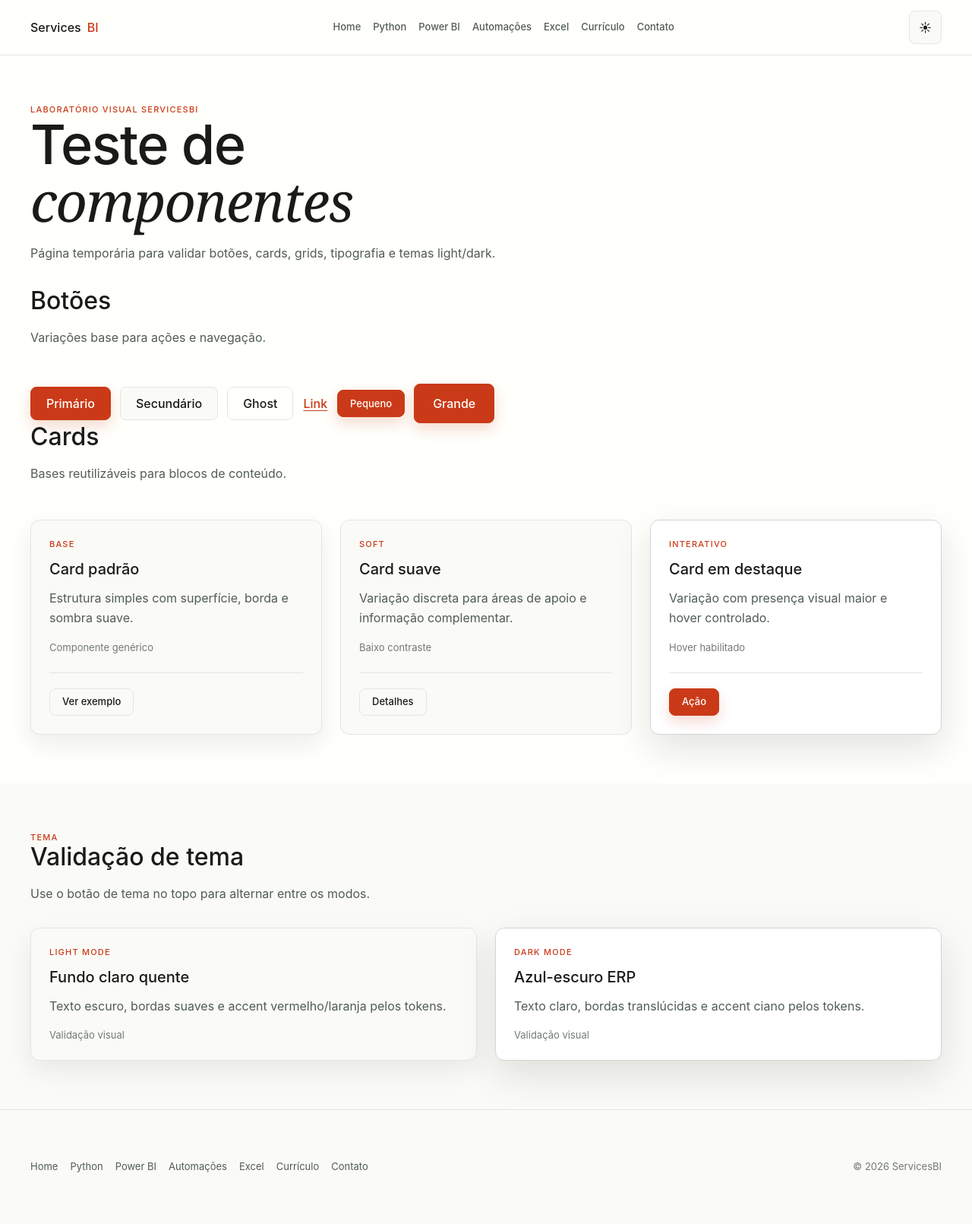
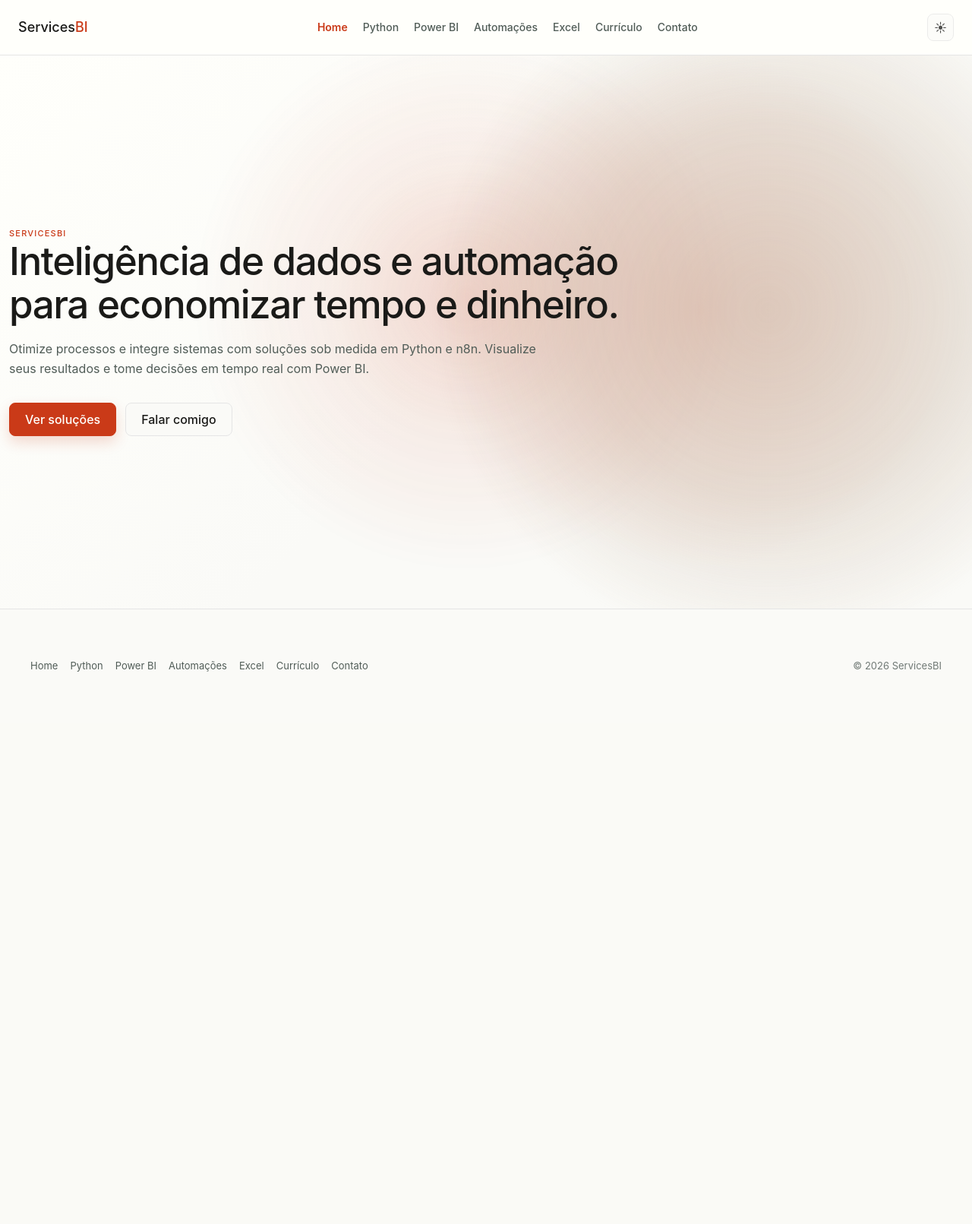
Before and after one commit to ServicesBI/site_servicesbi, a Django app: page / in a window 1280 px wide. Shown: the whole page at 76% size. After the commit the page ends 884 px from the top, so only its background shows below. Run offline with Django 5.2, Linux system fonts and the light colour scheme; some libraries are stand-ins or nearby versions.

Commit message:
Atualiza header e inicia home com robo

```diff
--- a/static/css/header.css
+++ b/static/css/header.css
@@ -8,7 +8,18 @@ body > header {
     backdrop-filter: blur(16px);
 }
 
-.site-header__inner,
+.site-header__inner {
+    width: 100%;
+    max-width: none;
+    min-height: 72px;
+    margin-inline: 0;
+    padding-inline: clamp(var(--space-3), 2vw, var(--space-6));
+    display: grid;
+    grid-template-columns: max-content 1fr max-content;
+    align-items: center;
+    gap: var(--space-4);
+}
+
 body > header > nav {
     width: min(100% - var(--space-6), var(--container-xl));
     min-height: 72px;
@@ -20,10 +31,12 @@ body > header > nav {
 }
 
 .site-logo {
+    justify-self: start;
     display: inline-flex;
     align-items: center;
-    gap: var(--space-2);
+    gap: 0;
     color: var(--color-text);
+    font-size: clamp(1.125rem, 1.4vw, 1.35rem);
     font-weight: var(--font-weight-medium);
     text-decoration: none;
 }
@@ -36,15 +49,26 @@ body > header > nav {
 body > header > nav {
     display: flex;
     align-items: center;
-    gap: var(--space-4);
+    gap: clamp(var(--space-3), 1.8vw, var(--space-5));
+}
+
+.site-nav {
+    justify-self: center;
+    justify-content: center;
 }
 
 .site-nav a,
 body > header > nav a {
     color: var(--color-text-body);
-    font-size: var(--font-size-caption);
+    font-size: clamp(0.875rem, 1vw, 0.975rem);
     font-weight: var(--font-weight-medium);
     text-decoration: none;
+}
+
+.site-nav a.is-active,
+.site-nav a[aria-current="page"] {
+    color: var(--color-accent);
+    font-weight: 600;
 }
 
 .site-nav a:hover,
@@ -54,23 +78,37 @@ body > header > nav a:hover {
 
 .theme-toggle,
 body > header button {
-    min-height: 36px;
-    padding: var(--space-2) var(--space-3);
+    min-height: 32px;
+    padding: var(--space-1) var(--space-2);
     color: var(--color-text);
-    background: var(--color-surface);
+    background: color-mix(in srgb, var(--color-surface) 68%, transparent);
     border: 1px solid var(--color-border);
     border-radius: var(--radius-md);
     cursor: pointer;
+    opacity: 0.76;
+}
+
+.theme-toggle {
+    justify-self: end;
 }
 
 .theme-toggle:hover,
 body > header button:hover {
     border-color: var(--color-border-strong);
     box-shadow: var(--shadow-soft);
+    opacity: 1;
 }
 
 @media (max-width: 760px) {
-    .site-header__inner,
+    .site-header__inner {
+        width: 100%;
+        min-height: auto;
+        padding-inline: var(--space-3);
+        padding-block: var(--space-4);
+        grid-template-columns: 1fr max-content;
+        gap: var(--space-3);
+    }
+
     body > header > nav {
         width: min(100% - var(--space-4), var(--container-xl));
         min-height: auto;
@@ -82,6 +120,10 @@ body > header button:hover {
 
     .site-nav,
     body > header > nav {
+        grid-column: 1 / -1;
+        justify-self: start;
+        justify-content: flex-start;
+        flex-wrap: wrap;
         gap: var(--space-3);
     }
 }
--- /dev/null
+++ b/static/css/pages/home.css
@@ -0,0 +1,203 @@
+/* TESTE DE COR DO ROBÔ
+   Como o robô é preto/cinza dentro da cena Spline, CSS filter tem limite.
+   Para mudar a cor real do material, será necessário editar o material/iluminação da cena no Spline.
+*/
+:root {
+    --home-robot-tint: #c2ac98;
+    --home-robot-tint-opacity: 0.56;
+    --home-robot-tint-blend-mode: color;
+    --home-robot-filter:
+        brightness(1.18)
+        contrast(0.72)
+        saturate(0.88)
+        sepia(0.58)
+        hue-rotate(-18deg)
+        drop-shadow(0 24px 60px color-mix(in srgb, #c2ac98 28%, transparent));
+}
+
+html.theme-dark {
+    --home-robot-tint: #081724;
+    --home-robot-tint-opacity: 0.78;
+    --home-robot-tint-blend-mode: color;
+    --home-robot-filter:
+        brightness(0.88)
+        contrast(1.08)
+        saturate(1.35)
+        sepia(0.32)
+        hue-rotate(165deg)
+        drop-shadow(0 24px 70px color-mix(in srgb, #081724 42%, transparent));
+}
+
+.home-robot-stage {
+    position: relative;
+    min-height: calc(100svh - 72px);
+    overflow: hidden;
+    isolation: isolate;
+    background:
+        radial-gradient(circle at 72% 46%, color-mix(in srgb, var(--color-accent) 18%, transparent), transparent 34%),
+        linear-gradient(135deg, var(--color-bg) 0%, var(--color-bg-soft) 52%, var(--color-surface) 100%);
+}
+
+.home-spotlight {
+    position: absolute;
+    inset: auto auto 4% 48%;
+    width: min(72vw, 760px);
+    aspect-ratio: 1;
+    color: var(--color-accent);
+    opacity: 0.9;
+    transform: translate(-50%, 0);
+    animation: home-spotlight-pulse 7s ease-in-out infinite;
+    pointer-events: none;
+    z-index: 0;
+}
+
+.home-spotlight__svg {
+    display: block;
+    width: 100%;
+    height: 100%;
+}
+
+.home-robot__viewer {
+    position: absolute;
+    top: 0;
+    right: -14%;
+    bottom: 0;
+    left: 38%;
+    width: auto;
+    height: 100%;
+    transform: none;
+    z-index: 1;
+}
+
+.home-robot__viewer spline-viewer {
+    position: relative;
+    z-index: 0;
+    width: 100%;
+    height: 100%;
+    display: block;
+    background: transparent;
+    filter: var(--home-robot-filter);
+}
+
+.home-robot__viewer::after {
+    position: absolute;
+    inset: 0;
+    z-index: 1;
+    pointer-events: none;
+    content: "";
+    background:
+        radial-gradient(
+            circle at 54% 46%,
+            color-mix(in srgb, var(--home-robot-tint) 82%, transparent) 0%,
+            color-mix(in srgb, var(--home-robot-tint) 56%, transparent) 38%,
+            transparent 68%
+        );
+    mix-blend-mode: var(--home-robot-tint-blend-mode);
+    opacity: var(--home-robot-tint-opacity);
+}
+
+.home-robot__loader {
+    position: absolute;
+    top: 50%;
+    left: 50%;
+    width: var(--space-10);
+    height: var(--space-10);
+    border: 2px solid var(--color-border);
+    border-top-color: var(--color-accent);
+    border-radius: 999px;
+    transform: translate(-50%, -50%);
+    animation: home-loader-spin 900ms linear infinite;
+    transition: opacity 180ms ease, visibility 180ms ease;
+    z-index: 2;
+}
+
+.home-robot__viewer.is-loaded .home-robot__loader {
+    opacity: 0;
+    visibility: hidden;
+}
+
+.home-hero-copy {
+    position: relative;
+    z-index: 2;
+    width: min(70vw, 860px);
+    min-height: calc(100svh - 72px);
+    padding-block: var(--space-20);
+    display: flex;
+    flex-direction: column;
+    justify-content: center;
+    align-items: flex-start;
+    margin-left: max(var(--space-3), calc((100vw - var(--container-xl)) / 2 - var(--space-20)));
+}
+
+.home-hero-copy .section-title {
+    max-width: 60ch;
+    font-size: clamp(3rem, 4vw, 3.5rem);
+    line-height: 1.12;
+    text-wrap: balance;
+}
+
+.home-hero-copy .section-subtitle {
+    max-width: 720px;
+}
+
+.home-hero-copy__actions {
+    display: flex;
+    flex-wrap: wrap;
+    gap: var(--space-3);
+    margin-top: var(--space-8);
+}
+
+@keyframes home-spotlight-pulse {
+    0%,
+    100% {
+        opacity: 0.58;
+        transform: translate(-50%, 0) scale(0.96);
+    }
+
+    50% {
+        opacity: 0.95;
+        transform: translate(-50%, 0) scale(1.04);
+    }
+}
+
+@keyframes home-loader-spin {
+    to {
+        transform: translate(-50%, -50%) rotate(360deg);
+    }
+}
+
+@media (max-width: 900px) {
+    .home-robot-stage,
+    .home-hero-copy {
+        min-height: calc(100svh - 96px);
+    }
+
+    .home-hero-copy {
+        width: min(100% - var(--space-6), var(--container-xl));
+        margin-left: auto;
+        padding-block: var(--space-16);
+    }
+
+    .home-hero-copy .section-title {
+        max-width: 100%;
+        font-size: clamp(2.4rem, 8.8vw, 3.4rem);
+        line-height: 1.12;
+    }
+
+    .home-hero-copy .section-subtitle {
+        max-width: 100%;
+    }
+}
+
+@media (max-width: 640px) {
+    .home-robot-stage,
+    .home-hero-copy {
+        min-height: calc(100svh - 120px);
+    }
+
+    .home-hero-copy {
+        width: min(100% - var(--space-4), var(--container-xl));
+        padding-block: var(--space-12);
+    }
+
+}
--- /dev/null
+++ b/static/js/home-robot.js
@@ -0,0 +1,38 @@
+(function () {
+    const viewerHost = document.getElementById("homeRobotViewer");
+
+    if (!viewerHost) {
+        return;
+    }
+
+    const sceneUrl = viewerHost.dataset.sceneUrl;
+    const loader = viewerHost.querySelector(".home-robot__loader");
+
+    if (!sceneUrl) {
+        viewerHost.classList.add("is-loaded");
+        return;
+    }
+
+    function hideLoader() {
+        viewerHost.classList.add("is-loaded");
+
+        if (loader) {
+            loader.setAttribute("aria-hidden", "true");
+        }
+    }
+
+    const viewer = document.createElement("spline-viewer");
+
+    viewer.setAttribute("url", sceneUrl);
+    viewer.setAttribute("loading-anim-type", "none");
+    viewer.style.width = "100%";
+    viewer.style.height = "100%";
+    viewer.style.display = "block";
+    viewer.style.background = "transparent";
+
+    viewer.addEventListener("load", hideLoader, { once: true });
+    viewer.addEventListener("load-complete", hideLoader, { once: true });
+
+    viewerHost.appendChild(viewer);
+    window.setTimeout(hideLoader, 3500);
+})();
--- a/templates/includes/header.html
+++ b/templates/includes/header.html
@@ -4,15 +4,17 @@
             Services<span>BI</span>
         </a>
 
+        {% with current_url=request.resolver_match.url_name %}
         <nav class="site-nav" aria-label="Menu principal">
-        <a href="{% url 'pages:home' %}">Home</a>
-        <a href="{% url 'pages:python' %}">Python</a>
-        <a href="{% url 'pages:powerbi' %}">Power BI</a>
-        <a href="{% url 'pages:automacoes' %}">Automações</a>
-        <a href="{% url 'pages:excel' %}">Excel</a>
-        <a href="{% url 'pages:curriculo' %}">Currículo</a>
-        <a href="{% url 'pages:contato' %}">Contato</a>
+            <a class="{% if current_url == 'home' %}is-active{% endif %}" href="{% url 'pages:home' %}"{% if current_url == 'home' %} aria-current="page"{% endif %}>Home</a>
+            <a class="{% if current_url == 'python' %}is-active{% endif %}" href="{% url 'pages:python' %}"{% if current_url == 'python' %} aria-current="page"{% endif %}>Python</a>
+            <a class="{% if current_url == 'powerbi' %}is-active{% endif %}" href="{% url 'pages:powerbi' %}"{% if current_url == 'powerbi' %} aria-current="page"{% endif %}>Power BI</a>
+            <a class="{% if current_url == 'automacoes' %}is-active{% endif %}" href="{% url 'pages:automacoes' %}"{% if current_url == 'automacoes' %} aria-current="page"{% endif %}>Automações</a>
+            <a class="{% if current_url == 'excel' %}is-active{% endif %}" href="{% url 'pages:excel' %}"{% if current_url == 'excel' %} aria-current="page"{% endif %}>Excel</a>
+            <a class="{% if current_url == 'curriculo' %}is-active{% endif %}" href="{% url 'pages:curriculo' %}"{% if current_url == 'curriculo' %} aria-current="page"{% endif %}>Currículo</a>
+            <a class="{% if current_url == 'contato' %}is-active{% endif %}" href="{% url 'pages:contato' %}"{% if current_url == 'contato' %} aria-current="page"{% endif %}>Contato</a>
         </nav>
+        {% endwith %}
 
         {% include "includes/theme_toggle.html" %}
     </div>
--- a/templates/pages/home.html
+++ b/templates/pages/home.html
@@ -1,97 +1,51 @@
 {% extends "base.html" %}
+{% load static %}
 
-{% block title %}ServicesBI | Laboratório visual{% endblock %}
-{% block meta_description %}Página temporária para validar componentes visuais do ServicesBI.{% endblock %}
+{% block title %}ServicesBI | Dados, BI e Automações{% endblock %}
+{% block meta_description %}ServicesBI cria soluções com dados, BI, Python e automações para decisões mais rápidas.{% endblock %}
+
+{% block extra_head %}
+<script type="module" src="https://unpkg.com/@splinetool/viewer@1.9.48/build/spline-viewer.js"></script>
+<link rel="stylesheet" href="{% static 'css/pages/home.css' %}">
+{% endblock %}
 
 {% block content %}
-<section class="section">
-    <div class="container">
-        <div class="section-header">
-            <p class="eyebrow text-accent">Laboratório visual ServicesBI</p>
-            <h1 class="section-title">Teste de <span class="display-word">componentes</span></h1>
-            <p class="section-subtitle">Página temporária para validar botões, cards, grids, tipografia e temas light/dark.</p>
-        </div>
+<section class="home-robot-stage" aria-label="ServicesBI">
+    <div class="home-spotlight" aria-hidden="true">
+        <svg class="home-spotlight__svg" viewBox="0 0 900 900" fill="none" xmlns="http://www.w3.org/2000/svg">
+            <defs>
+                <radialGradient id="home-spotlight-gradient" cx="50%" cy="50%" r="50%">
+                    <stop offset="0%" stop-color="currentColor" stop-opacity="0.32" />
+                    <stop offset="48%" stop-color="currentColor" stop-opacity="0.12" />
+                    <stop offset="100%" stop-color="currentColor" stop-opacity="0" />
+                </radialGradient>
+            </defs>
+            <circle cx="450" cy="450" r="450" fill="url(#home-spotlight-gradient)" />
+        </svg>
+    </div>
 
-        <div class="stack">
-            <div class="section-header">
-                <h2 class="section-title">Botões</h2>
-                <p class="section-subtitle">Variações base para ações e navegação.</p>
-            </div>
+    <div
+        class="home-robot__viewer"
+        id="homeRobotViewer"
+        data-scene-url="https://prod.spline.design/kZDDjO5HuC9GJUM2/scene.splinecode"
+    >
+        <div class="home-robot__loader" aria-label="Carregando cena 3D"></div>
+    </div>
 
-            <div class="btn-group">
-                <a class="btn btn--primary" href="#">Primário</a>
-                <a class="btn btn--secondary" href="#">Secundário</a>
-                <a class="btn btn--ghost" href="#">Ghost</a>
-                <a class="btn btn--link" href="#">Link</a>
-                <button class="btn btn--primary btn--sm" type="button">Pequeno</button>
-                <button class="btn btn--primary btn--lg" type="button">Grande</button>
-            </div>
-        </div>
-
-        <div class="stack">
-            <div class="section-header">
-                <h2 class="section-title">Cards</h2>
-                <p class="section-subtitle">Bases reutilizáveis para blocos de conteúdo.</p>
-            </div>
-
-            <div class="grid-3">
-                <article class="card">
-                    <p class="card__eyebrow">Base</p>
-                    <h3 class="card__title">Card padrão</h3>
-                    <p class="card__text">Estrutura simples com superfície, borda e sombra suave.</p>
-                    <p class="card__meta">Componente genérico</p>
-                    <div class="card__footer">
-                        <a class="btn btn--secondary btn--sm" href="#">Ver exemplo</a>
-                    </div>
-                </article>
-
-                <article class="card card--soft">
-                    <p class="card__eyebrow">Soft</p>
-                    <h3 class="card__title">Card suave</h3>
-                    <p class="card__text">Variação discreta para áreas de apoio e informação complementar.</p>
-                    <p class="card__meta">Baixo contraste</p>
-                    <div class="card__footer">
-                        <a class="btn btn--ghost btn--sm" href="#">Detalhes</a>
-                    </div>
-                </article>
-
-                <article class="card card--strong card--interactive">
-                    <p class="card__eyebrow">Interativo</p>
-                    <h3 class="card__title">Card em destaque</h3>
-                    <p class="card__text">Variação com presença visual maior e hover controlado.</p>
-                    <p class="card__meta">Hover habilitado</p>
-                    <div class="card__footer">
-                        <a class="btn btn--primary btn--sm" href="#">Ação</a>
-                    </div>
-                </article>
-            </div>
-        </div>
-    </div>
-</section>
-
-<section class="section section--soft">
-    <div class="container">
-        <div class="section-header">
-            <p class="eyebrow text-accent">Tema</p>
-            <h2 class="section-title">Validação de tema</h2>
-            <p class="section-subtitle">Use o botão de tema no topo para alternar entre os modos.</p>
-        </div>
-
-        <div class="grid-2">
-            <article class="card">
-                <p class="card__eyebrow">Light mode</p>
-                <h3 class="card__title">Fundo claro quente</h3>
-                <p class="card__text">Texto escuro, bordas suaves e accent vermelho/laranja pelos tokens.</p>
-                <p class="card__meta">Validação visual</p>
-            </article>
-
-            <article class="card card--strong">
-                <p class="card__eyebrow">Dark mode</p>
-                <h3 class="card__title">Azul-escuro ERP</h3>
-                <p class="card__text">Texto claro, bordas translúcidas e accent ciano pelos tokens.</p>
-                <p class="card__meta">Validação visual</p>
-            </article>
+    <div class="home-hero-copy">
+        <p class="eyebrow text-accent">ServicesBI</p>
+        <h1 class="section-title">Inteligência de dados e automação para economizar tempo e dinheiro.</h1>
+        <p class="section-subtitle">
+            Otimize processos e integre sistemas com soluções sob medida em Python e n8n. Visualize seus resultados e tome decisões em tempo real com Power BI.
+        </p>
+        <div class="home-hero-copy__actions">
+            <a class="btn btn--primary" href="{% url 'pages:powerbi' %}">Ver soluções</a>
+            <a class="btn btn--secondary" href="{% url 'pages:contato' %}">Falar comigo</a>
         </div>
     </div>
 </section>
 {% endblock %}
+
+{% block extra_js %}
+<script src="{% static 'js/home-robot.js' %}"></script>
+{% endblock %}
```
